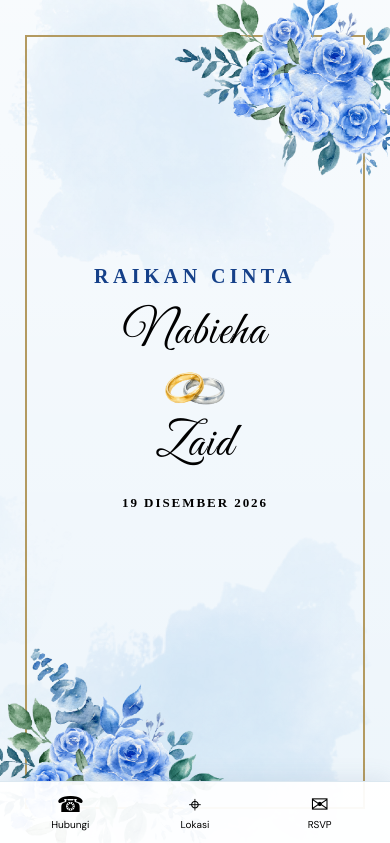
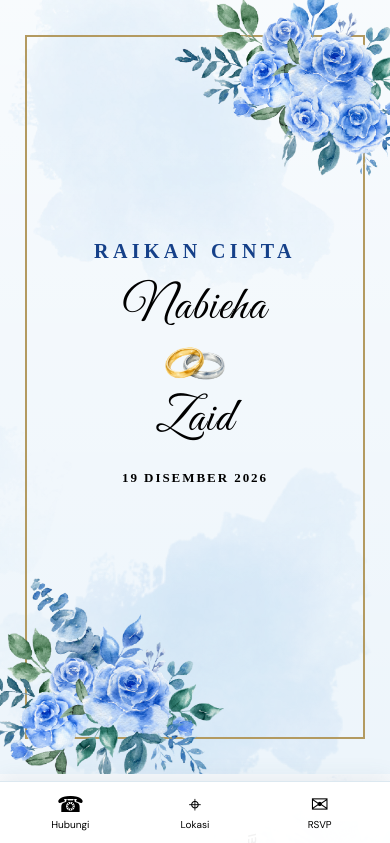
Before and after one commit to Peanya/jemputan-nabieha-zaid, a plain HTML site: page index.html in a window 390 px wide. Both pictures are taken after a click on the button "Buka Jemputan". Shown: the top 843 px of the page. Drawn offline with nearby package versions, Linux system fonts and the light colour scheme; no server answers.

Commit message:
update screen size

```diff
--- a/style.css
+++ b/style.css
@@ -1094,3 +1094,28 @@ h2 {
   }
 
 }
+
+/* =====================================
+   SECTION HEIGHT MINUS FOOTER
+===================================== */
+
+:root {
+  --footer-height: 70px;
+}
+
+/* SECTION 1, 2 & 4 */
+#cover,
+#details,
+#wishes {
+  min-height: calc(100svh - var(--footer-height));
+}
+
+/* Responsive Phone */
+@media (max-width: 480px) {
+  #cover,
+  #details,
+  #wishes {
+    min-height: calc(100svh - var(--footer-height));
+    padding-bottom: 80px;
+  }
+}
```
